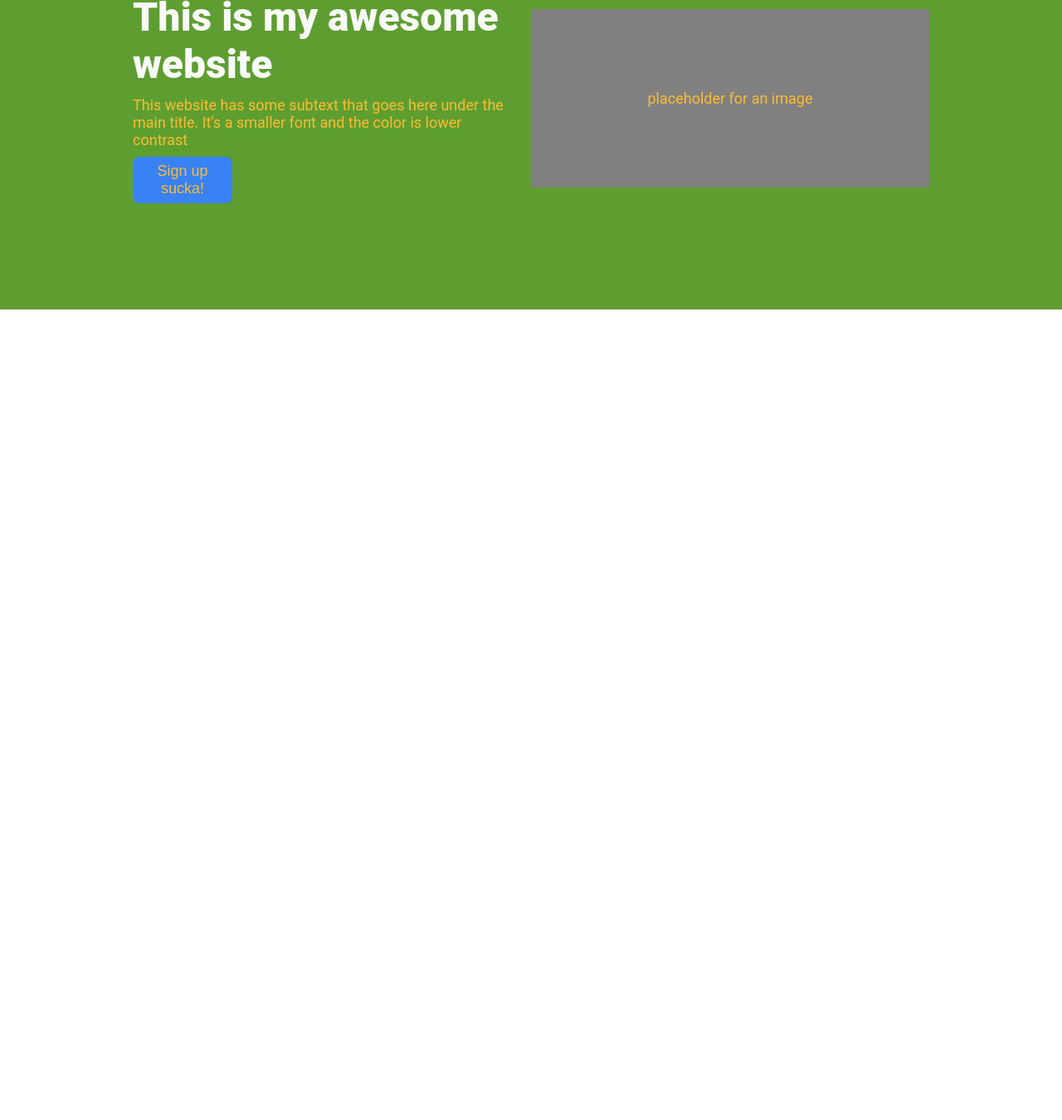
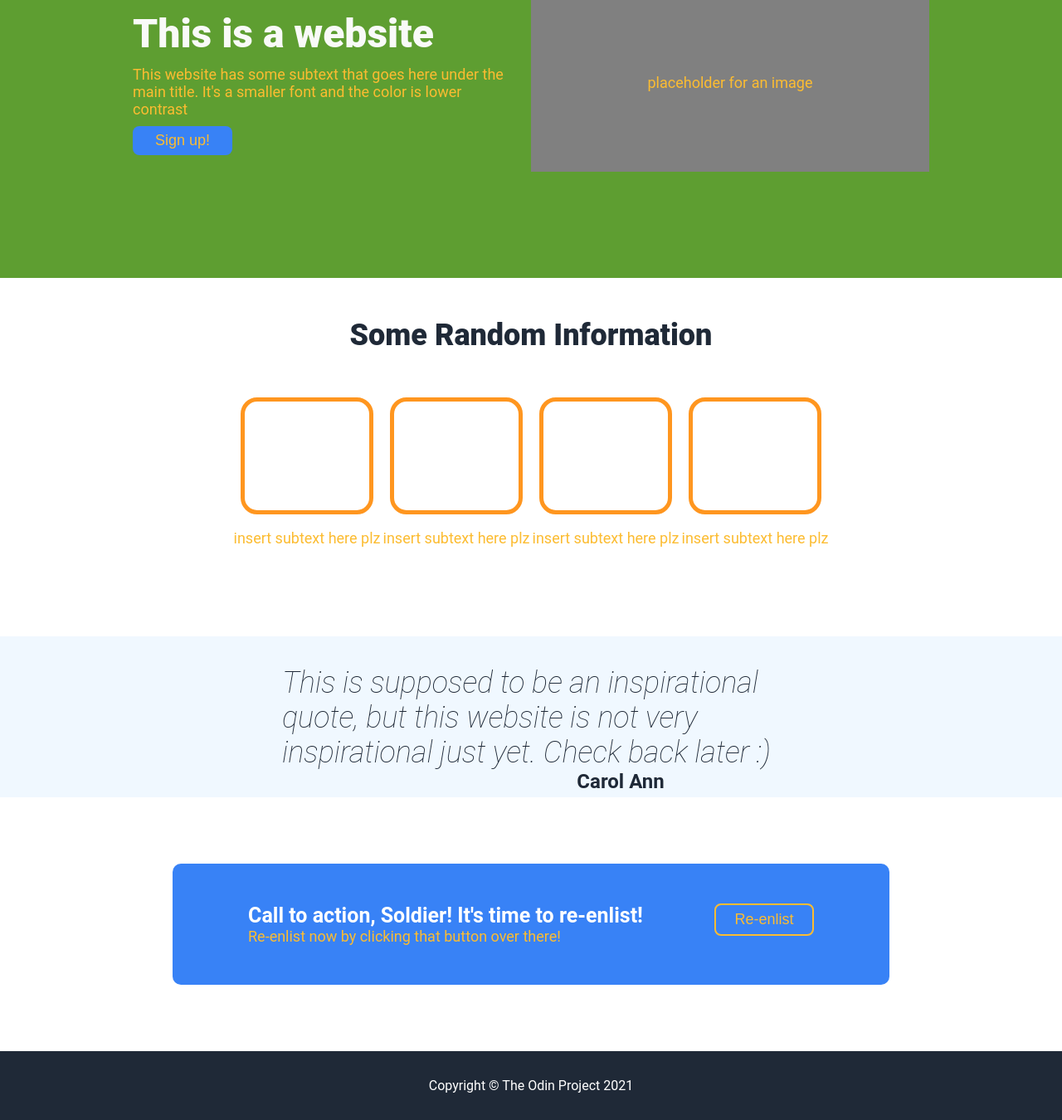
Before and after one commit to jakeflaherty/landing_page, a plain HTML site: page index.html in a window 1280 px wide. Shown: the part 300-1650 px from the top of the page at 83% size. Before the commit the page ends 800 px from the top, so only its background shows below. Drawn offline with Linux system fonts and the light colour scheme.

Commit message:
landing page html and css file complete

```diff
--- a/index.html
+++ b/index.html
@@ -26,10 +26,10 @@
 
         <div class="welcome">
             <div class="left">
-                <h1 class="hero">This is my awesome website</h1>
+                <h1 class="hero">This is a website</h1>
                 <p class="secondary">This website has some subtext that goes here under the main title. It's a smaller
                     font and the color is lower contrast</p>
-                <button class="secondary">Sign up sucka!</button>
+                <button class="secondary">Sign up!</button>
             </div>
             <div class="right">
                 <div class="image">
@@ -39,20 +39,53 @@
         </div>
     </header>
 
+    <main>
+        <h2>Some Random Information</h2>
+        <div class="card-container secondary">
+            <div class="card">
+                <div class="square"></div>
+                <p>insert subtext here plz</p>
+            </div>
 
+            <div class="card">
+                <div class="square"></div>
+                <p>insert subtext here plz</p>
+            </div>
 
+            <div class="card">
+                <div class="square"></div>
+                <p>insert subtext here plz</p>
+            </div>
 
+            <div class="card">
+                <div class="square"></div>
+                <p>insert subtext here plz</p>
+            </div>
+        </div>
+    </main>
 
+    <div class="quote">
+        <em>This is supposed to be an inspirational quote, but this website is not very inspirational
+            just yet. Check back later :)
+        </em>
+        <p>Carol Ann</p>
+    </div>
 
+    <div class="sign-up">
+        <div class="container">
+            <div class="left">
+                <strong>Call to action, Soldier! It's time to re-enlist!</strong>
+                <p class="secondary">Re-enlist now by clicking that button over there!</p>
+            </div>
+            <div class="right">
+                <button class="secondary">Re-enlist</button>
+            </div>
+        </div>
+    </div>
 
-
-
-
-
-
-
-
-
+    <footer>
+        Copyright &copy; The Odin Project 2021
+    </footer>
 </body>
 
 </html>
--- a/style.css
+++ b/style.css
@@ -81,3 +81,108 @@ button {
     justify-content: center;
     height: 215px;
 }
+
+main {
+    display: flex;
+    flex-direction: column;
+    align-items: center;
+    padding: 0 13em;
+    margin-top: 3em;
+}
+
+main h2{
+    font-size: 36px;
+    font-weight: 900;
+    color: #1f2937;
+}
+
+.card-container {
+    display: flex;
+    justify-content: center;
+    align-items: center;
+    margin: 3em 0 6em 0;
+    flex-wrap: wrap;
+}
+
+
+
+.card {
+    box-sizing: border-box;
+    width: 180px;
+    height: 180px;
+    text-align: center;
+    max-width: 200px;
+    box-sizing: border-box;
+    display: flex;
+    flex-direction: column;
+    align-items: center;
+    gap: 1em;
+}
+
+.square {
+    box-sizing: border-box;
+    border: 5px solid #ff961f;
+    border-radius: 20px;
+    width: 160px;
+    height: 160px;
+}
+
+.quote {
+    display: flex;
+    flex-direction: column;
+    justify-content: center;
+    background-color: aliceblue;
+    padding: 5px 10px;
+}
+
+.quote em {
+    font-size: 36px;
+    font-weight: 100;
+    color:#1f2937;
+    max-width: 600px;
+    align-self: center;
+    padding-top: 30px;
+}
+
+.quote p {
+    align-self: center;
+    padding-left: 9em;
+    font-weight: 700;
+    font-size: 24px;
+    color: #1f2937;
+}
+
+.sign-up {
+    display: flex;
+    justify-content: center;
+    align-items: center;
+    padding: 5em 13em;
+}
+
+.container {
+    display: flex;
+    justify-content: space-around;
+    align-content: center;
+    background-color: #3882F6;
+    padding: 3em;
+    width: 100%;
+    border-radius: 10px;
+}
+
+.container button {
+    border: 2px solid;
+}
+
+strong {
+    font-size: 25px;
+    color: #FFF;
+}
+
+footer {
+    background-color: #1f2937;
+    color: #FFF;
+    display: flex;
+    justify-content: center;
+    align-items: center;
+    padding: 2em 0;
+}
```
